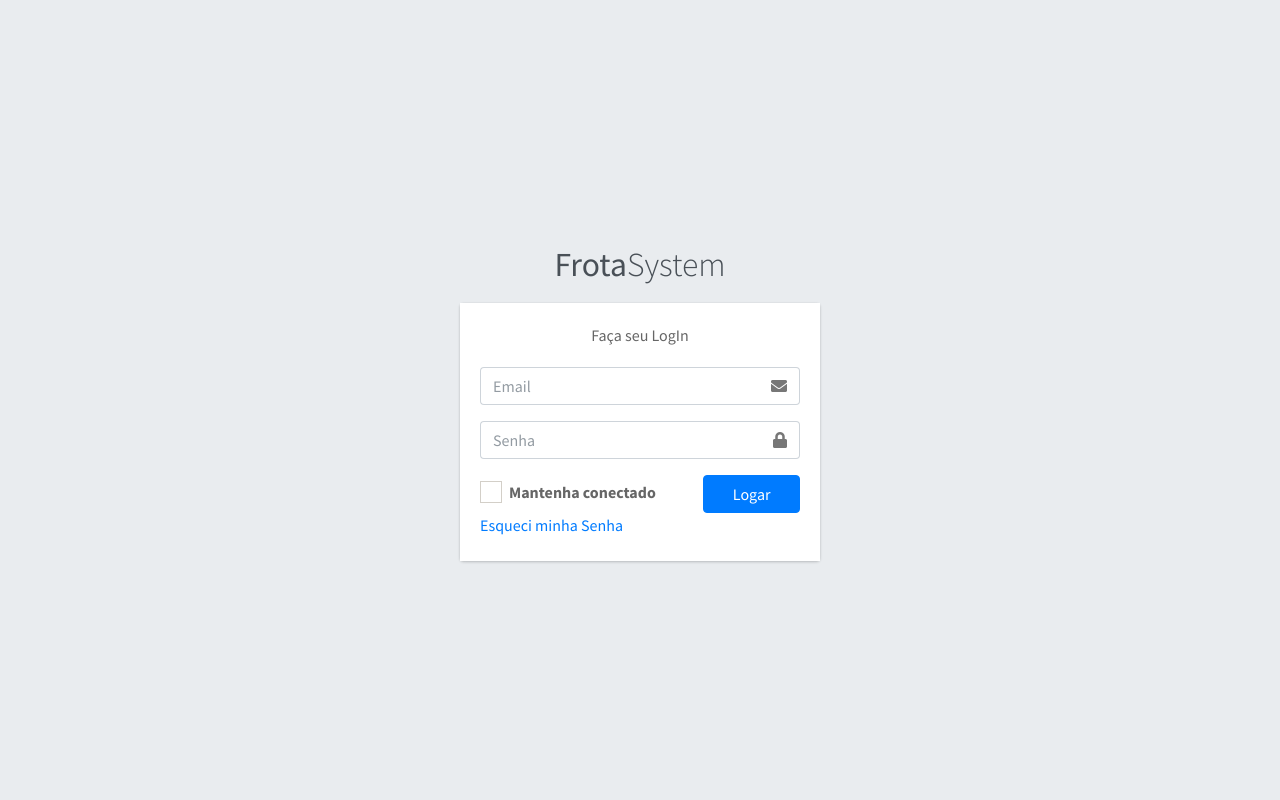
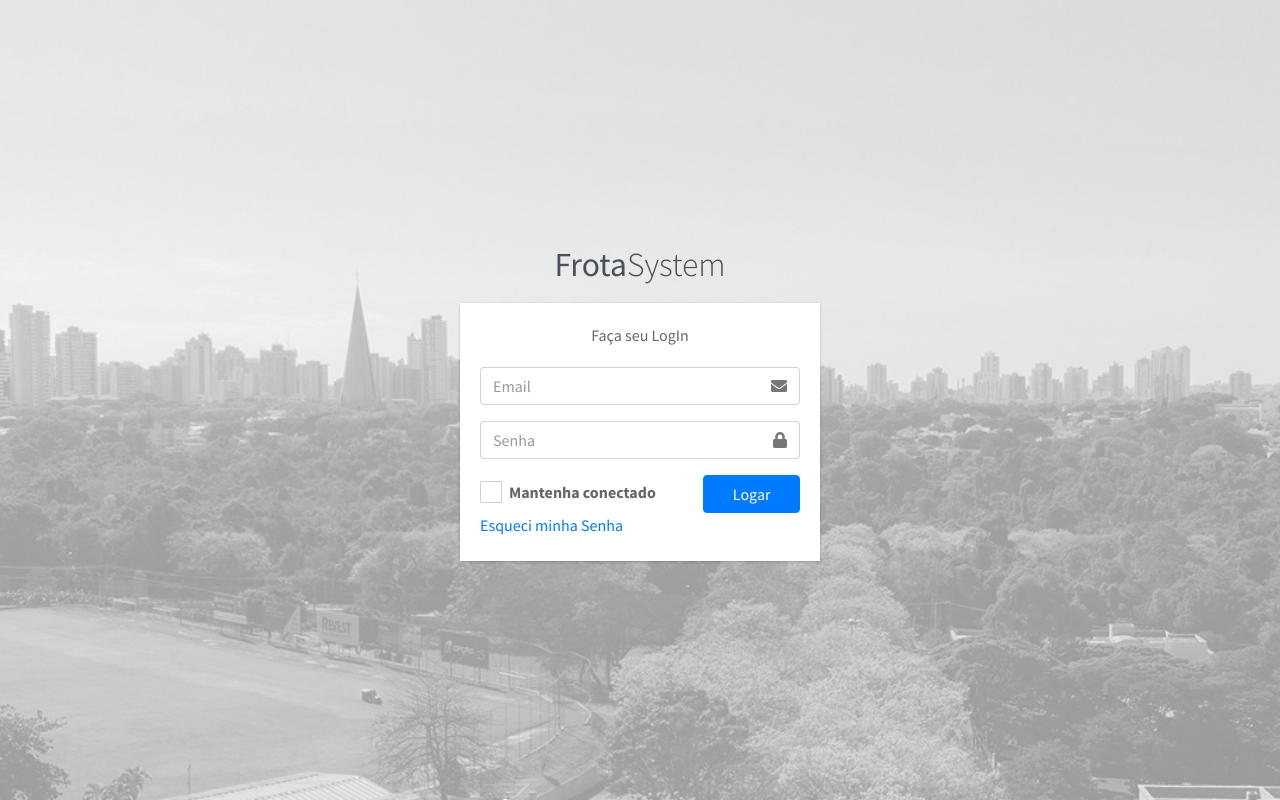
Before and after one commit to renatoangelo/frotasystem, a PHP site: page /login/ in a window 1280 px wide. Run offline with PHP 8.4, Linux system fonts and the light colour scheme; a stand-in replaces the project's code that opens the database connection; some libraries are stand-ins or nearby versions.

Commit message:
Atualizacao Capa

```diff
--- a/admin/login/index.php
+++ b/admin/login/index.php
@@ -4,6 +4,17 @@ ob_start();
 include_once '../include/connection.php';
 include_once '../common/header.php';
 ?>
+<style>
+body {
+  background-image: url('../dist/img/background.jpg');
+  background-size: cover;
+  background-position: center;
+  background-repeat: no-repeat;
+  display: flex;
+  align-items: center;
+  justify-content: center;
+}
+</style>
 </head>
 <body class="hold-transition login-page">
 <div class="login-box">
--- a/admin/login/update_password.php
+++ b/admin/login/update_password.php
@@ -22,7 +22,7 @@ include_once '../common/header.php';
 <body class="hold-transition login-page">
 <div class="login-box">
   <div class="login-logo">
-    <a href="../login/index.php"><b>Imob</b>System</a>
+    <a href="../login/index.php"><b>Frota</b>Sys</a>
   </div>
   <!-- /.login-logo -->
 
```
Also changed, not shown: admin/dist/img/background.jpg (added).
